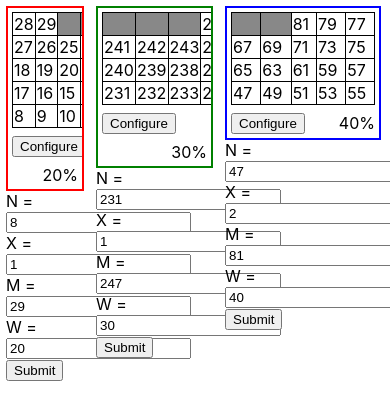
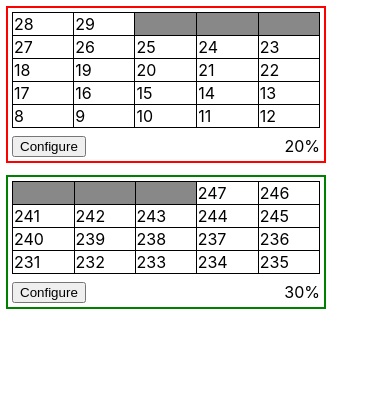
Before and after one commit to mccredie/crowdstreet, a React (Create React App) app: page / in a window 390 px wide. Shown: the top 420 px of the page. Built offline with nearby package versions, Linux system fonts and the light colour scheme.

Commit message:
Making app responsive.

```diff
--- a/package.json
+++ b/package.json
@@ -6,6 +6,7 @@
     "@testing-library/jest-dom": "^4.2.4",
     "@testing-library/react": "^9.5.0",
     "@testing-library/user-event": "^7.2.1",
+    "classnames": "^2.2.6",
     "react": "^16.13.1",
     "react-dom": "^16.13.1",
     "react-redux": "^7.2.0",
--- a/src/App.css
+++ b/src/App.css
@@ -1,2 +1,6 @@
-.App {
+@media only screen and (max-width: 1200px) {
+  .App .App-blueTable {
+    display: none;
+
+  }
 }
--- a/src/App.js
+++ b/src/App.js
@@ -12,7 +12,7 @@ function App() {
       </header>
       <RedWormTable color="red"/>
       <GreenWormTable color="green"/>
-      <BlueWormTable color="blue"/>
+      <BlueWormTable className="App-blueTable" color="blue"/>
     </div>
   );
 }
--- a/src/components/Table.js
+++ b/src/components/Table.js
@@ -52,7 +52,6 @@ const Row = ({values}) => (
 
 export default ({n, x, m}) => {
     const rows = worm(genSequence(n, x, m), COL_COUNT);;
-    console.log("NXM: ", n, x, m);
     return (
         <table className="Table">
             <tbody>
--- a/src/components/WormTable.css
+++ b/src/components/WormTable.css
@@ -2,6 +2,7 @@
 .WormTable {
   float: left;
   margin: 6px;
+  min-width: 320px;
 }
 
 .WormTable .WormTable-container {
--- a/src/components/WormTable.js
+++ b/src/components/WormTable.js
@@ -1,17 +1,18 @@
 import React from "react";
+import classNames from "classnames";
 
 import Table from "./Table";
 import Config from "./Config";
 
 import "./WormTable.css";
 
-export default ({w, color, ...rest}) => (
-    <div className="WormTable" style={{width: `${w}%`}} >
+export default ({w, color, className, ...rest}) => (
+    <div className={classNames("WormTable", className)} style={{width: `${w}%`}} >
         <div className="WormTable-container" style={{borderColor: color}} >
             <Table {...rest} />
             <button className="WormTable-configButton">Configure</button>
             <div className="WormTable-widthLable">{w}%</div>
         </div>
-        <Config {...rest} />
     </div>
 )
+/*<Config {...rest} />*/
```
Also changed, not shown: 1 other file (tests, documents, lock files or other folders).
